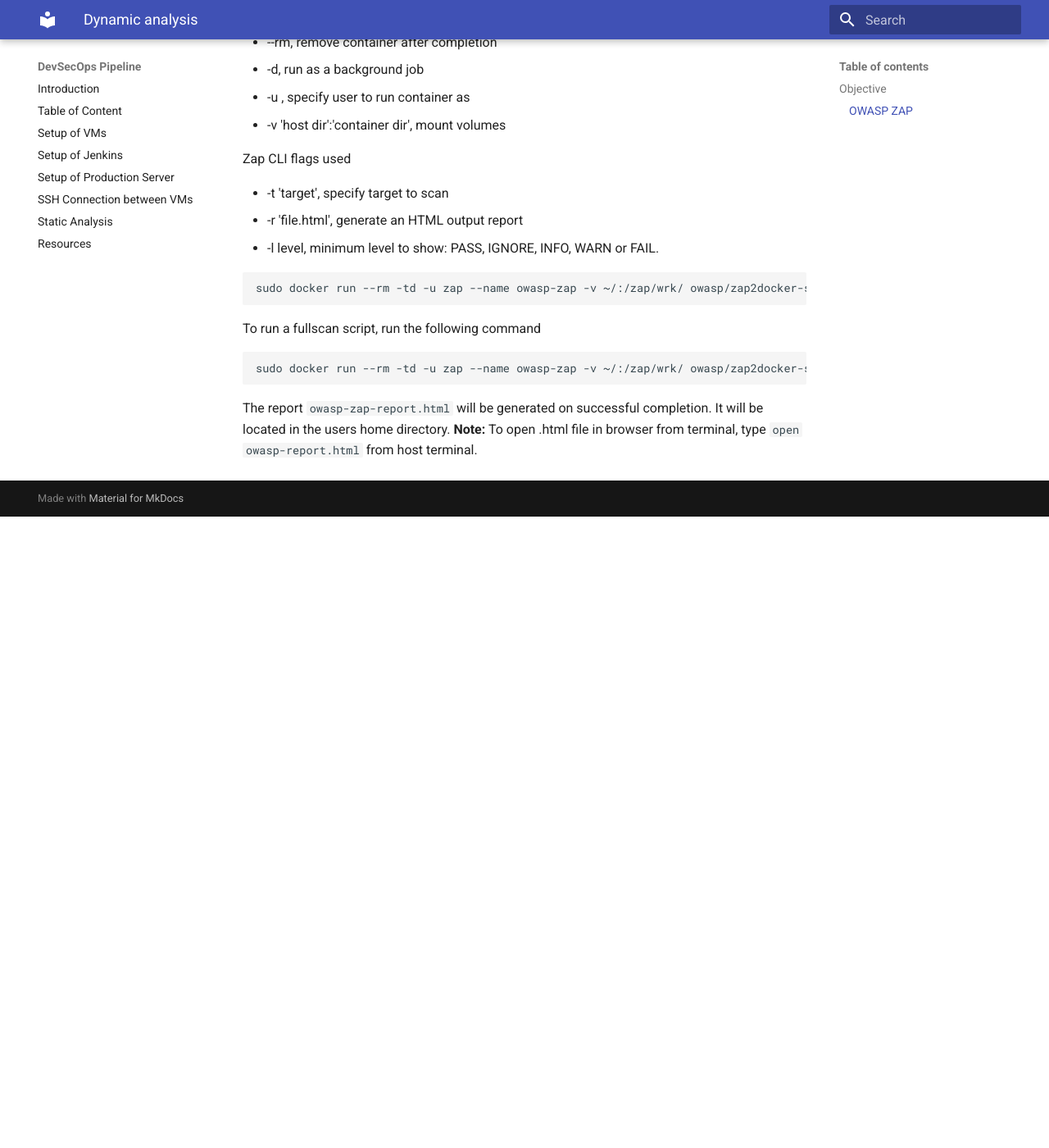
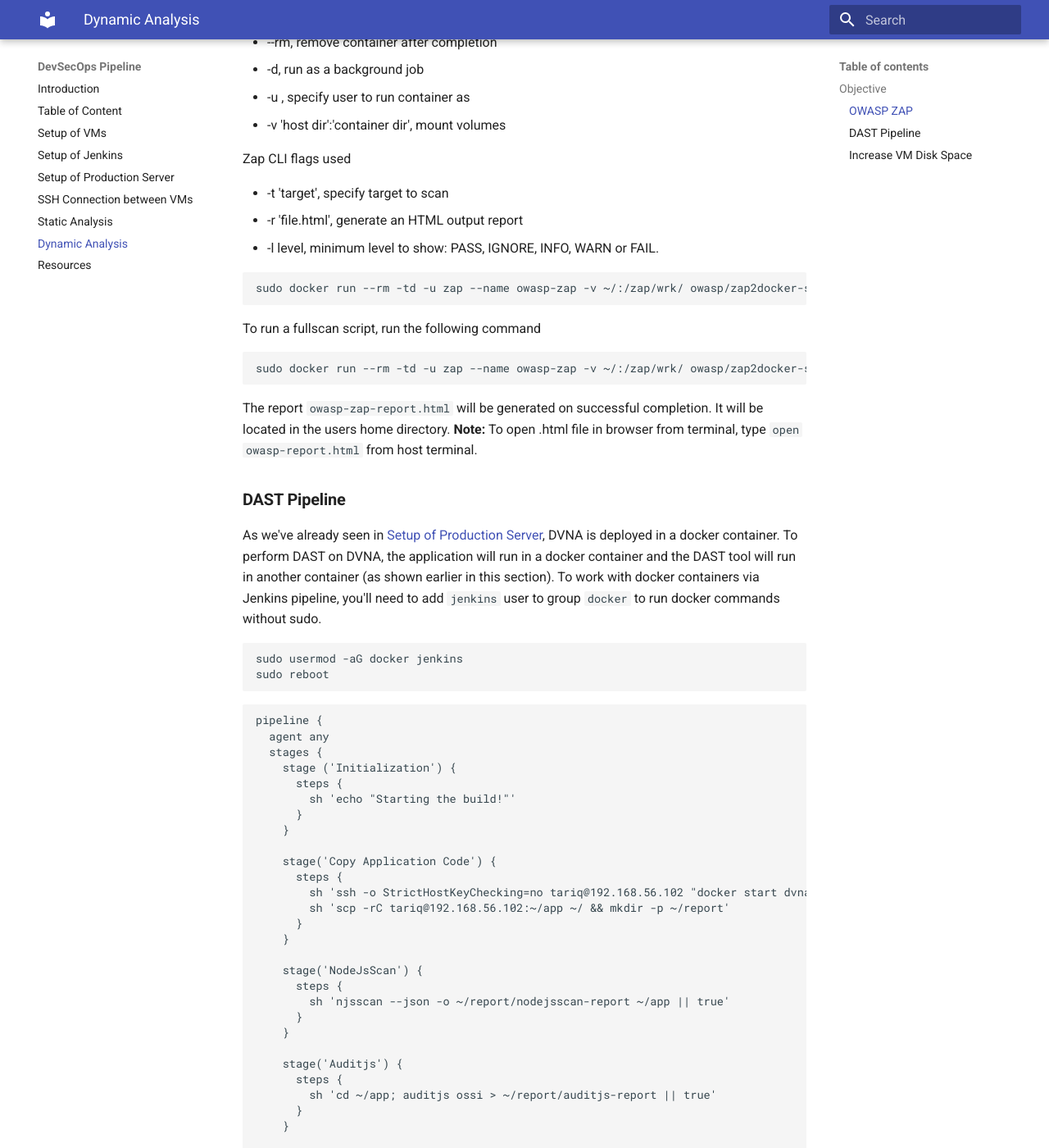
Before and after one commit to tariqahmed1912/internship-kloudle, an MkDocs documentation site: the page built from docs/dynamic_analysis.md, in a window 1280 px wide and 1400 px high, scrolled down 858 px. Shown: the whole window at 82% size. Built offline with MkDocs 1.6.1 and Material for MkDocs 9.7.7, drawn with Linux system fonts in a browser that asks for light colours; before the commit the page ends 1488 px from its top, so only the background shows below that; some of the changed text lies outside the part shown.

Commit message:
Commit changes

````diff
--- a/docs/dynamic_analysis.md
+++ b/docs/dynamic_analysis.md
@@ -57,3 +57,111 @@ sudo docker run --rm -td -u zap --name owasp-zap -v ~/:/zap/wrk/ owasp/zap2docke
 
 The report `owasp-zap-report.html` will be generated on successful completion. It will be located in the users home directory.
 **Note:** To open .html file in browser from terminal, type `open owasp-report.html` from host terminal.
+
+
+### **DAST Pipeline**
+
+As we've already seen in [Setup of Production Server](production_setup.md), DVNA is deployed in a docker container. To perform DAST on DVNA, the application will run in a docker container and the DAST tool will run in another container (as shown earlier in this section). To work with docker containers via Jenkins pipeline, you'll need to add `jenkins` user to group `docker` to run docker commands without sudo.
+
+```bash
+sudo usermod -aG docker jenkins
+sudo reboot
+```
+
+
+```bash
+pipeline {
+  agent any
+  stages {
+    stage ('Initialization') {
+      steps {
+        sh 'echo "Starting the build!"'
+      }
+    }
+
+    stage('Copy Application Code') {
+      steps {
+        sh 'ssh -o StrictHostKeyChecking=no tariq@192.168.56.102 "docker start dvna-mysql && docker start dvna-app; docker cp dvna-app:/app/ ~/;"'
+        sh 'scp -rC tariq@192.168.56.102:~/app ~/ && mkdir -p ~/report'
+      }
+    }
+
+    stage('NodeJsScan') {
+      steps {
+        sh 'njsscan --json -o ~/report/nodejsscan-report ~/app || true'
+      }
+    }
+
+    stage('Auditjs') {
+      steps {
+        sh 'cd ~/app; auditjs ossi > ~/report/auditjs-report || true'
+      }
+    }
+
+    stage ('OWASP Dependency-Check') {
+      steps {
+        sh '~/dependency-check/bin/dependency-check.sh --scan ~/app --out ~/report/dependency-check-report --format JSON --prettyPrint || true'
+      }
+    }
+
+    stage('ZAP Scan') {
+      steps {
+        sh 'docker run --rm -td -u zap --name owasp-zap -v ~/report/:/zap/wrk/ owasp/zap2docker-stable zap-baseline.py -t http://192.168.56.102:9090 -r zap-report.html -l PASS || true'
+      }
+    }
+
+    stage ('Final') {
+      steps {
+        sh 'ssh -o StrictHostKeyChecking=no tariq@192.168.56.102 "docker stop dvna-app && docker stop dvna-mysql;"'
+        sh 'rm -rf ~/app'
+        sh 'echo "Scan successfully completed!"'
+      }
+    }
+
+  }
+}
+```
+
+
+### **Increase VM Disk Space**
+While trying to run the Jenkins pipeline, I noticed there was an error during the ZAP scan. On reviewing the container logs, I realized that my VM was out of disk space. So instead of creating a new VM with more disk space (I was currently using the default 10GB), I decided to increase the disk space of the Jenkins VM to 16GB.
+
+I followed this [documentation](https://ourcodeworld.com/articles/read/1434/how-to-increase-the-disk-size-of-a-dynamically-allocated-disk-in-virtualbox). Get location of your Jenkins VM virtual hard disk. Go to `Oracle VM VirtualBox Manager` -> `Jenkins Server` -> `Settings` -> `Storage` -> `Controller: IDE`.
+
+![Screenshot](img/dynamic_analysis_1.png)<br>
+
+**Increase Disk Size**
+
+To increase size of virtual disk, type the following command in the terminal (for Linux/MaxOS).
+
+```bash
+VBoxManage  modifyhd --resize <NEW-SIZE> <LOCATION-OF-VDI-IMAGE>
+```
+
+Check if size changed successfully.
+
+```bash
+VBoxManage showhdinfo <LOCATION-OF-VDI-IMAGE> | grep Capacity
+```
+
+**Boot from GParted on your VM**
+
+I followed the same steps as mentioned in the `Boot from GParted on your VM` section of the [documentation](https://ourcodeworld.com/articles/read/1434/how-to-increase-the-disk-size-of-a-dynamically-allocated-disk-in-virtualbox). Even after having followed all the steps, the partition was still not set properly. I then found the solution to this problem [here](https://askubuntu.com/questions/1106795/ubuntu-server-18-04-lvm-out-of-space-with-improper-default-partitioning)
+
+In the Jenkins VM, resize the logical volume to use all the existing and free space of the volume group.
+```bash
+sudo lvm
+
+lvm> lvextend -l +100%FREE /dev/ubuntu-vg/ubuntu-lv
+lvm> exit
+```
+
+After the above command is successful, resize the file system to use the new available space in the logical volume.
+```bash
+sudo resize2fs /dev/ubuntu-vg/ubuntu-lv
+```
+
+Check if the available space has increased.
+```bash
+df -h
+```
--- a/mkdocs.yml
+++ b/mkdocs.yml
@@ -7,6 +7,6 @@ nav:
   - Setup of Production Server: 'production_setup.md'
   - SSH Connection between VMs: 'ssh_connection.md'
   - Static Analysis: 'static_analysis.md'
-  #- Dynamic Analysis: 'dynamic_analysis.md'
+  - Dynamic Analysis: 'dynamic_analysis.md'
   - Resources: 'resources.md'
 theme: material
````
Also changed, not shown: docs/production_setup.md (+9 -1 lines), docs/resources.md (+2 -0 lines), docs/img/dynamic_analysis_1.png (added), site/404.html, site/contents/index.html, site/dynamic_analysis/index.html, site/img/dynamic_analysis_1.png (added), site/index.html, site/jenkins_setup/index.html, site/production_setup/index.html, site/resources/index.html, site/search/search_index.json, site/sitemap.xml, site/ssh_connection/index.html, 2 more files, 1 other file.
